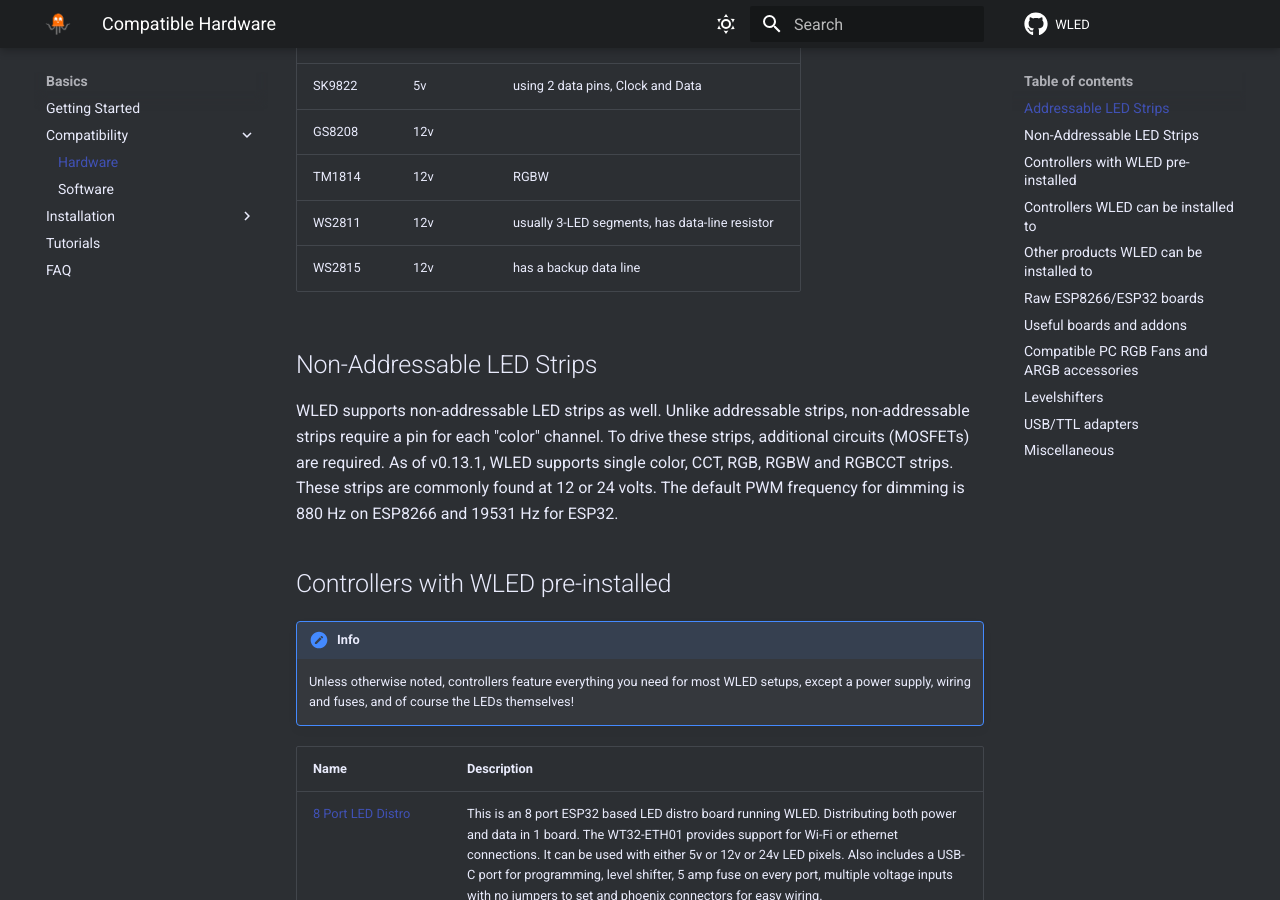
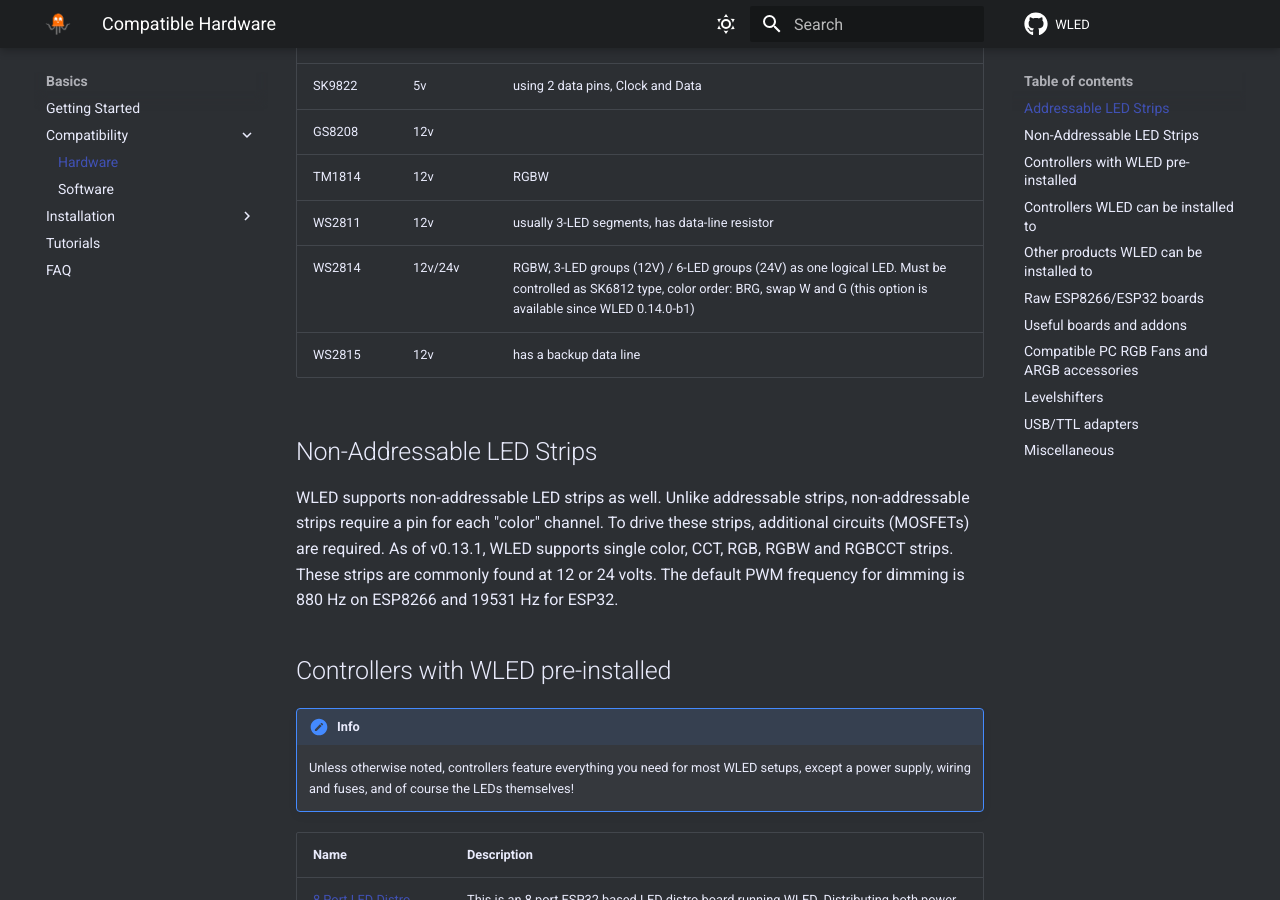
Before and after one commit to Aircoookie/WLED-Docs, an MkDocs documentation site: the page built from docs/basics/compatible-hardware.md, in a window 1280 px wide and 900 px high, scrolled down 986 px. Built offline with MkDocs 1.6.1 and Material for MkDocs 9.7.7, drawn with Linux system fonts in a browser that asks for light colours; comment, search, counter and statistics services are not loaded.

Commit message:
Add WS2814 led strip type info

```diff
--- a/docs/basics/compatible-hardware.md
+++ b/docs/basics/compatible-hardware.md
@@ -33,6 +33,7 @@
 GS8208 | 12v |
 TM1814 | 12v | RGBW
 WS2811 | 12v | usually 3-LED segments, has data-line resistor
+WS2814 | 12v/24v | RGBW, 3-LED groups (12V) / 6-LED groups (24V) as one logical LED. Must be controlled as SK6812 type, color order: BRG, swap W and G (this option is available since WLED 0.14.0-b1)
 WS2815 | 12v | has a backup data line
 
 ## Non-Addressable LED Strips
```
